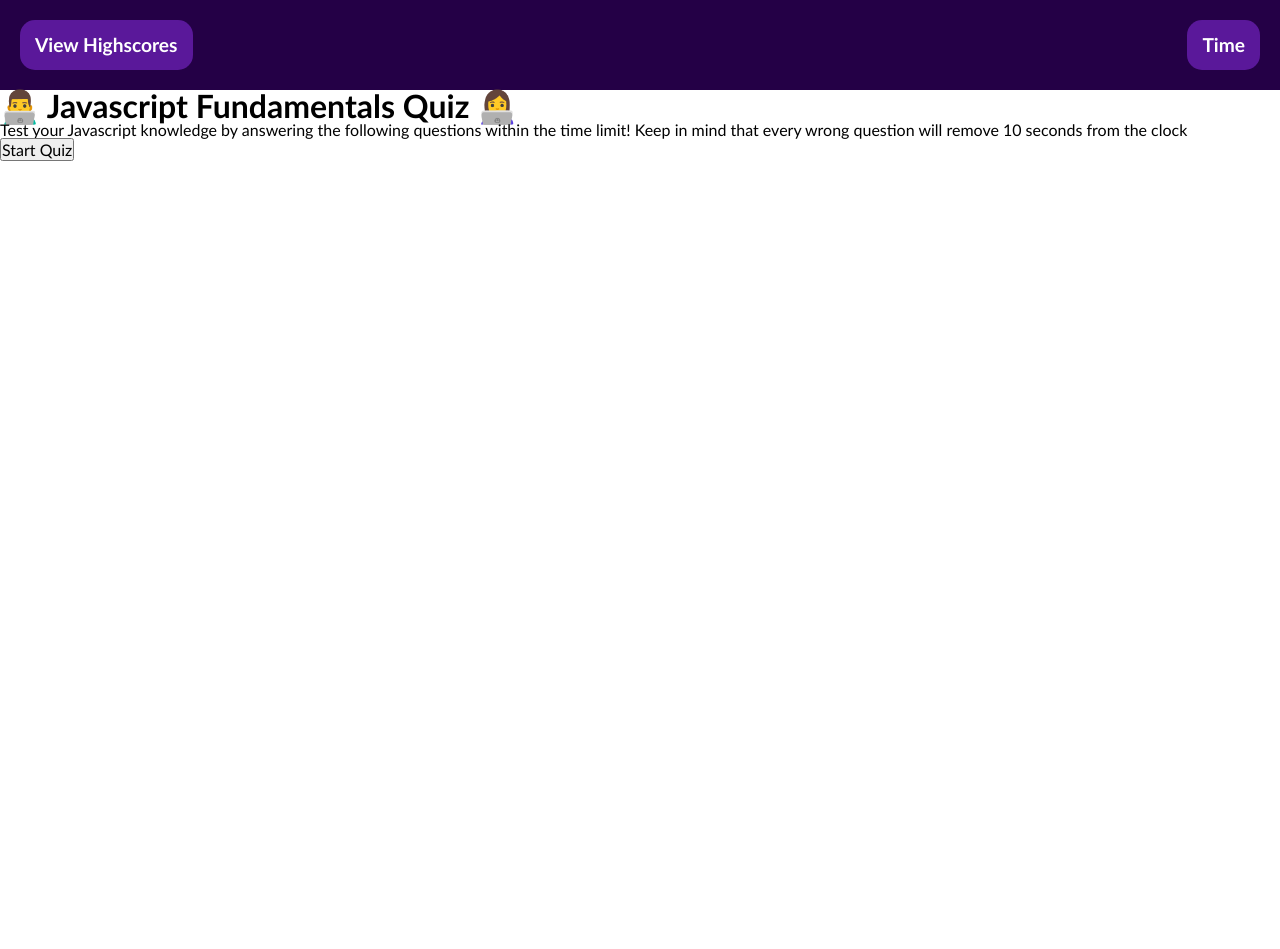
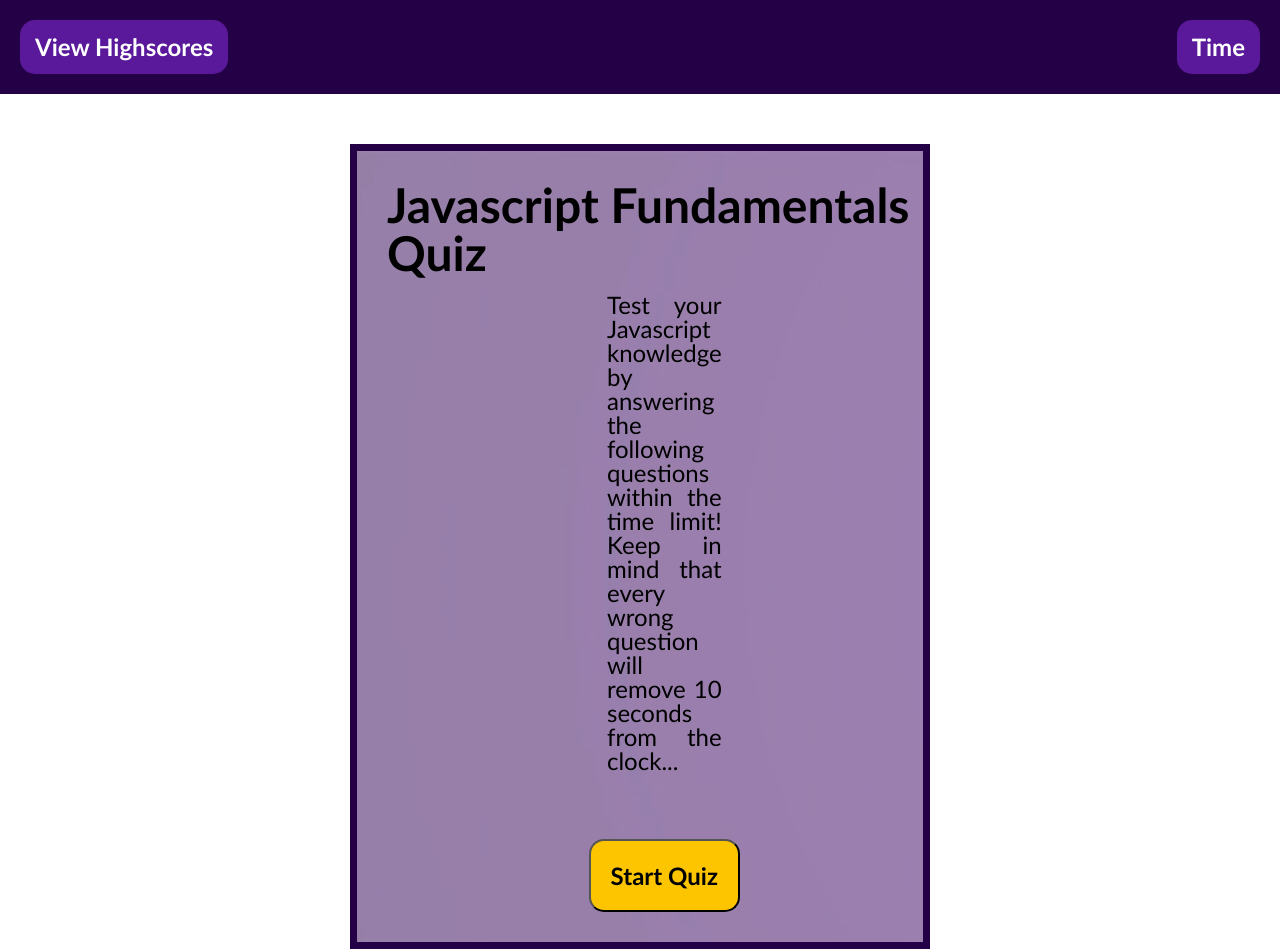
Before and after one commit to Maelikah/M4_JavaScriptFundamentalsQuiz, a plain HTML site: page index.html in a window 1280 px wide. Before the commit the page ends 800 px from the top, so only its background shows below. Drawn offline with Linux system fonts and the light colour scheme.

Commit message:
Added css styling for the main container

```diff
--- a/Assets/css/style.css
+++ b/Assets/css/style.css
@@ -4,7 +4,7 @@
     --bgcheader: #240046;
     --button: #5a189a;
     --buttonhover: #fdc500;
-    --answer: #ff7900;
+    --answer: #ff8500;
     --answerhover: #ff9e00;
     --answerright: #347303;
     --answerwrong: #830303;
@@ -16,12 +16,26 @@ body {
     background-color: var(--bgcbody);
 }
 
+h1 {
+    font-size: 3rem;
+}
+
+h2 {
+    font-size: 1.5rem;
+}
+
+p {
+    font-size: 1.5rem;
+    text-align: justify;
+    margin-left: 220px;
+    margin-right: 220px;
+}
+
 /* Adding style to the header section using and id */
 #headerStyle {
     display: flex;
     flex-wrap: wrap;
     justify-content: space-between;
-    font-size: 1.2rem;
     color: white;
     background-color: var(--bgcheader);
     padding: 20px;
@@ -55,3 +69,42 @@ a {
 a:hover {
     color: black;
 }
+
+/* Adding style to the main container using an id */
+
+#wrapper {
+    margin-top: 50px;
+    margin-left: 350px;
+    margin-right: 350px;
+    min-height: 600px;
+    padding: 30px;
+    border: 7px solid var(--bgcheader);
+    background-image: url("../images/quizbgc.jpg");
+    background-size: cover;
+    display: flex;
+    flex-wrap: wrap;
+    align-items: center;
+    flex-direction: column;
+    justify-content: flex-start;
+}
+
+#quizQuestions {
+
+    display: flex;
+    flex-wrap: wrap;
+    align-items: center;
+    flex-direction: column;
+    justify-content: center;
+}
+
+#startQuiz{
+    margin-top: 50px;
+    padding: 20px;
+    border-radius: 15px;
+    background-color: var(--buttonhover);
+}
+
+#startQuiz:hover {
+    background-color: var(--button);
+    color: white;
+}
--- a/index.html
+++ b/index.html
@@ -37,7 +37,7 @@
 
         <!-- Container for the timer, this will be created in JS using the timer id -->
         <div class="headerContents" id="timer">
-          <h2>Time</h2>
+        <h2>Time</h2>
         </div>
     </header>
 
@@ -46,12 +46,14 @@
         <!-- Section that contains Quiz questions. Style and function calling applied using the quizQuestions id  -->
         <div id="quizQuestions">
             <h1>
-                👨‍💻 Javascript Fundamentals Quiz 👩‍💻
+                Javascript Fundamentals Quiz
             </h1>
+            &nbsp
             <p>
                 Test your Javascript knowledge by answering the following questions within the time limit!
-                Keep in mind that every wrong question will remove 10 seconds from the clock
+                Keep in mind that every wrong question will remove 10 seconds from the clock...
             </p>
+            &nbsp
             <!-- List containing the quiz questions. Style will be applied using the quizList id  -->
             <ul id="quizList">
 
@@ -60,7 +62,7 @@
 
         <!-- Button to start the Quiz and timer  -->
         <button id="startQuiz">
-            Start Quiz
+            <h2>Start Quiz</h2>
         </button>
     </main>
 
```
Also changed, not shown: Assets/images/quizbgc.jpg (added).
